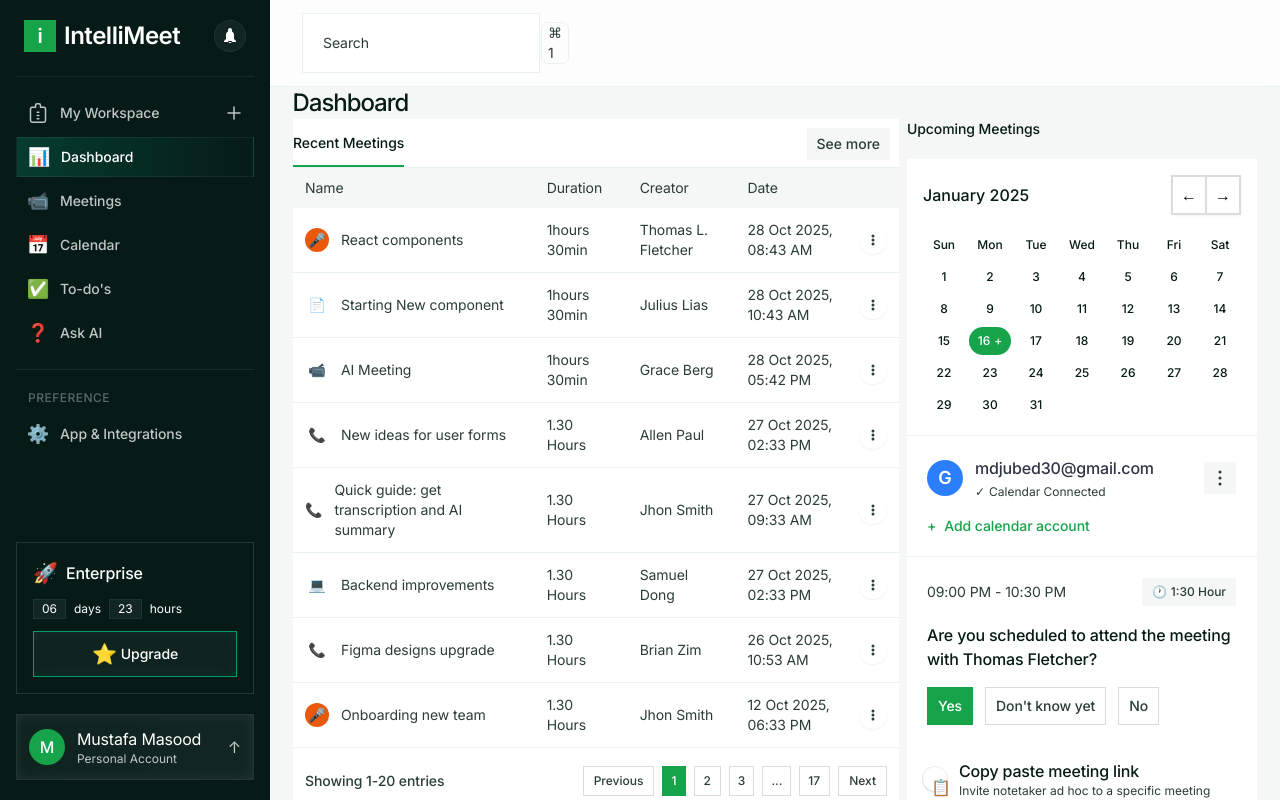
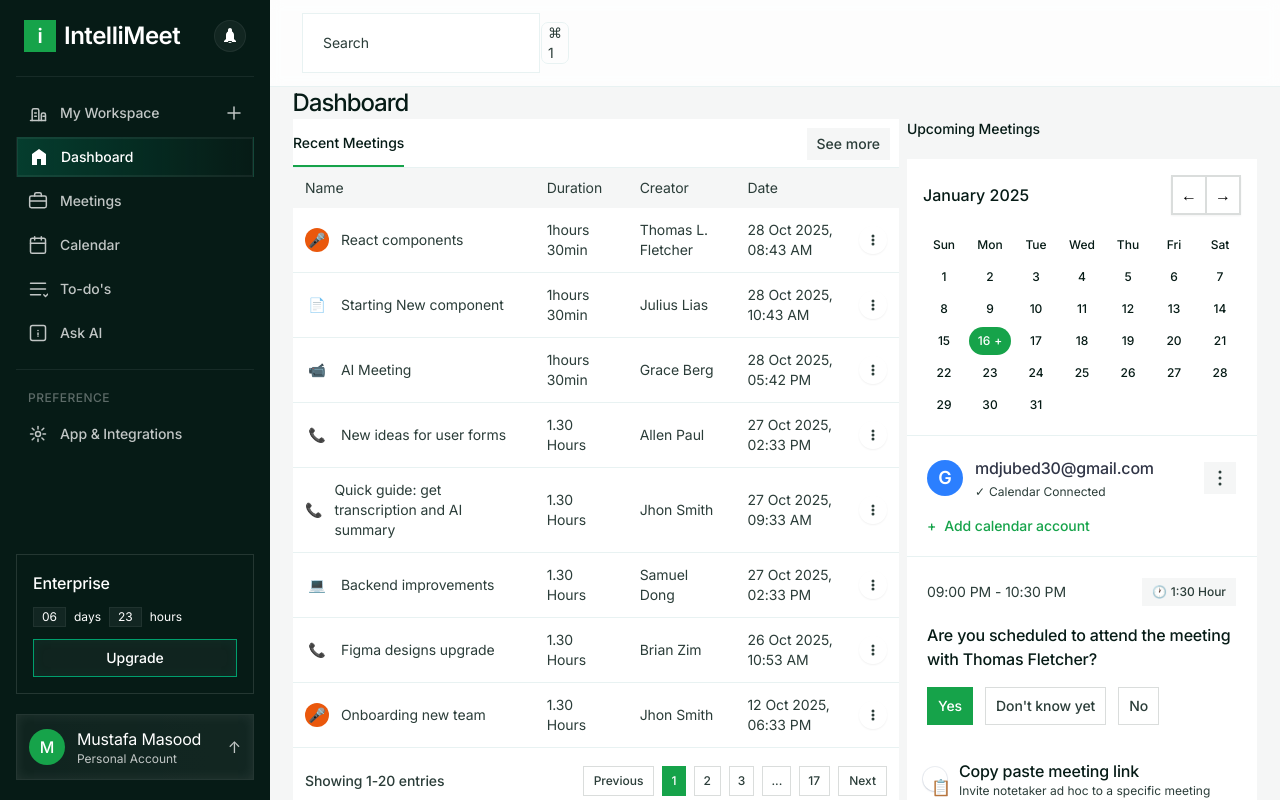
Before and after one commit to mustafa-masood/IntelliMeetPro, a React (Vite) app in the folder IntelliMeet.Frontend/: page / in a window 1280 px wide. Built offline with nearby package versions, Linux system fonts and the light colour scheme.

Commit message:
Update Sidebar.tsx

```diff
--- a/IntelliMeet.Frontend/src/components/Sidebar.tsx
+++ b/IntelliMeet.Frontend/src/components/Sidebar.tsx
@@ -2,9 +2,9 @@ import React from 'react';
 import { Link, useLocation } from 'react-router-dom';
 
 interface NavItem {
-  icon: string;
   label: string;
   path: string;
+  iconType: 'dashboard' | 'meetings' | 'calendar' | 'todos' | 'ask-ai';
 }
 
 interface SidebarProps {
@@ -12,6 +12,77 @@ interface SidebarProps {
   userEmail?: string;
   userAvatar?: string;
 }
+
+// Icon Components
+const DashboardIcon: React.FC<{ isActive: boolean }> = ({ isActive }) => (
+  <svg width="20" height="20" viewBox="0 0 20 20" fill="none">
+    {isActive ? (
+      <path d="M10 2L3 7V18H8V12H12V18H17V7L10 2Z" fill="white" />
+    ) : (
+      <path d="M10 2L3 7V18H8V12H12V18H17V7L10 2Z" stroke="#c1c6c5" strokeWidth="1.5" strokeLinecap="round" strokeLinejoin="round" fill="none" />
+    )}
+  </svg>
+);
+
+const MeetingsIcon: React.FC<{ isActive: boolean }> = ({ isActive }) => (
+  <svg width="20" height="20" viewBox="0 0 20 20" fill="none">
+    <path d="M18.3333 6.66667C18.3333 5.74619 17.5871 5 16.6667 5H3.33333C2.41286 5 1.66667 5.74619 1.66667 6.66667V15C1.66667 15.9205 2.41286 16.6667 3.33333 16.6667H16.6667C17.5871 16.6667 18.3333 15.9205 18.3333 15V6.66667Z" stroke={isActive ? 'white' : '#c1c6c5'} strokeWidth="1.5" strokeLinecap="round" strokeLinejoin="round" />
+    <path d="M1.66667 10H18.3333" stroke={isActive ? 'white' : '#c1c6c5'} strokeWidth="1.5" strokeLinecap="round" strokeLinejoin="round" />
+    <path d="M6.66667 5V3.33333C6.66667 2.41286 7.41286 1.66667 8.33333 1.66667H11.6667C12.5871 1.66667 13.3333 2.41286 13.3333 3.33333V5" stroke={isActive ? 'white' : '#c1c6c5'} strokeWidth="1.5" strokeLinecap="round" strokeLinejoin="round" />
+  </svg>
+);
+
+const CalendarIcon: React.FC<{ isActive: boolean }> = ({ isActive }) => (
+  <svg width="20" height="20" viewBox="0 0 20 20" fill="none">
+    <path d="M15.8333 3.33333H4.16667C3.24619 3.33333 2.5 4.07952 2.5 5V16.6667C2.5 17.5871 3.24619 18.3333 4.16667 18.3333H15.8333C16.7538 18.3333 17.5 17.5871 17.5 16.6667V5C17.5 4.07952 16.7538 3.33333 15.8333 3.33333Z" stroke={isActive ? 'white' : '#c1c6c5'} strokeWidth="1.5" strokeLinecap="round" strokeLinejoin="round" />
+    <path d="M13.3333 1.66667V5" stroke={isActive ? 'white' : '#c1c6c5'} strokeWidth="1.5" strokeLinecap="round" strokeLinejoin="round" />
+    <path d="M6.66667 1.66667V5" stroke={isActive ? 'white' : '#c1c6c5'} strokeWidth="1.5" strokeLinecap="round" strokeLinejoin="round" />
+    <path d="M2.5 8.33333H17.5" stroke={isActive ? 'white' : '#c1c6c5'} strokeWidth="1.5" strokeLinecap="round" strokeLinejoin="round" />
+  </svg>
+);
+
+const TodosIcon: React.FC<{ isActive: boolean }> = ({ isActive }) => (
+  <svg width="20" height="20" viewBox="0 0 20 20" fill="none">
+    <path d="M2.5 4.16667H17.5" stroke={isActive ? 'white' : '#c1c6c5'} strokeWidth="1.5" strokeLinecap="round" strokeLinejoin="round" />
+    <path d="M2.5 10H17.5" stroke={isActive ? 'white' : '#c1c6c5'} strokeWidth="1.5" strokeLinecap="round" strokeLinejoin="round" />
+    <path d="M2.5 15.8333H12.5" stroke={isActive ? 'white' : '#c1c6c5'} strokeWidth="1.5" strokeLinecap="round" strokeLinejoin="round" />
+    <path d="M15.8333 15.8333L17.5 17.5L20 15" stroke={isActive ? 'white' : '#c1c6c5'} strokeWidth="1.5" strokeLinecap="round" strokeLinejoin="round" />
+  </svg>
+);
+
+const AskAIIcon: React.FC<{ isActive: boolean }> = ({ isActive }) => (
+  <svg width="20" height="20" viewBox="0 0 20 20" fill="none">
+    <rect x="2.5" y="2.5" width="15" height="15" rx="2" stroke={isActive ? 'white' : '#c1c6c5'} strokeWidth="1.5" strokeLinecap="round" strokeLinejoin="round" />
+    <path d="M10 6.66667C10.4602 6.66667 10.8333 7.03976 10.8333 7.5C10.8333 7.96024 10.4602 8.33333 10 8.33333C9.53976 8.33333 9.16667 7.96024 9.16667 7.5C9.16667 7.03976 9.53976 6.66667 10 6.66667Z" fill={isActive ? 'white' : '#c1c6c5'} />
+    <path d="M10 11.6667V10" stroke={isActive ? 'white' : '#c1c6c5'} strokeWidth="1.5" strokeLinecap="round" strokeLinejoin="round" />
+    <path d="M10 13.3333H10.0083" stroke={isActive ? 'white' : '#c1c6c5'} strokeWidth="1.5" strokeLinecap="round" strokeLinejoin="round" />
+  </svg>
+);
+
+const BuildingIcon: React.FC<{ isActive: boolean }> = ({ isActive }) => (
+  <svg width="20" height="20" viewBox="0 0 20 20" fill="none">
+    <path d="M2.5 17.5H17.5" stroke={isActive ? 'white' : '#c1c6c5'} strokeWidth="1.5" strokeLinecap="round" strokeLinejoin="round" />
+    <path d="M4.16667 17.5V7.5C4.16667 6.57953 4.91286 5.83333 5.83333 5.83333H9.16667C10.0871 5.83333 10.8333 6.57953 10.8333 7.5V17.5" stroke={isActive ? 'white' : '#c1c6c5'} strokeWidth="1.5" strokeLinecap="round" strokeLinejoin="round" />
+    <path d="M13.3333 17.5V11.6667C13.3333 10.7462 14.0795 10 15 10H15.8333C16.7538 10 17.5 10.7462 17.5 11.6667V17.5" stroke={isActive ? 'white' : '#c1c6c5'} strokeWidth="1.5" strokeLinecap="round" strokeLinejoin="round" />
+    <path d="M6.66667 10H8.33333" stroke={isActive ? 'white' : '#c1c6c5'} strokeWidth="1.5" strokeLinecap="round" strokeLinejoin="round" />
+    <path d="M6.66667 13.3333H8.33333" stroke={isActive ? 'white' : '#c1c6c5'} strokeWidth="1.5" strokeLinecap="round" strokeLinejoin="round" />
+    <path d="M15 13.3333H16.6667" stroke={isActive ? 'white' : '#c1c6c5'} strokeWidth="1.5" strokeLinecap="round" strokeLinejoin="round" />
+  </svg>
+);
+
+const SettingsIcon: React.FC<{ isActive: boolean }> = ({ isActive }) => (
+  <svg width="20" height="20" viewBox="0 0 20 20" fill="none">
+    <circle cx="10" cy="10" r="2.5" stroke={isActive ? 'white' : '#c1c6c5'} strokeWidth="1.5" strokeLinecap="round" strokeLinejoin="round" />
+    <path d="M10 2.5V5" stroke={isActive ? 'white' : '#c1c6c5'} strokeWidth="1.5" strokeLinecap="round" strokeLinejoin="round" />
+    <path d="M10 15V17.5" stroke={isActive ? 'white' : '#c1c6c5'} strokeWidth="1.5" strokeLinecap="round" strokeLinejoin="round" />
+    <path d="M4.22656 4.22656L6.06656 6.06656" stroke={isActive ? 'white' : '#c1c6c5'} strokeWidth="1.5" strokeLinecap="round" strokeLinejoin="round" />
+    <path d="M13.9333 13.9333L15.7733 15.7733" stroke={isActive ? 'white' : '#c1c6c5'} strokeWidth="1.5" strokeLinecap="round" strokeLinejoin="round" />
+    <path d="M2.5 10H5" stroke={isActive ? 'white' : '#c1c6c5'} strokeWidth="1.5" strokeLinecap="round" strokeLinejoin="round" />
+    <path d="M15 10H17.5" stroke={isActive ? 'white' : '#c1c6c5'} strokeWidth="1.5" strokeLinecap="round" strokeLinejoin="round" />
+    <path d="M4.22656 15.7733L6.06656 13.9333" stroke={isActive ? 'white' : '#c1c6c5'} strokeWidth="1.5" strokeLinecap="round" strokeLinejoin="round" />
+    <path d="M13.9333 6.06656L15.7733 4.22656" stroke={isActive ? 'white' : '#c1c6c5'} strokeWidth="1.5" strokeLinecap="round" strokeLinejoin="round" />
+  </svg>
+);
 
 const Sidebar: React.FC<SidebarProps> = ({
   userName = 'Mustafa Masood',
@@ -21,12 +92,29 @@ const Sidebar: React.FC<SidebarProps> = ({
   const location = useLocation();
 
   const navItems: NavItem[] = [
-    { icon: '📊', label: 'Dashboard', path: '/' },
-    { icon: '📹', label: 'Meetings', path: '/meetings' },
-    { icon: '📅', label: 'Calendar', path: '/calendar' },
-    { icon: '✅', label: "To-do's", path: '/todos' },
-    { icon: '❓', label: 'Ask AI', path: '/ask-ai' },
+    { label: 'Dashboard', path: '/', iconType: 'dashboard' },
+    { label: 'Meetings', path: '/meetings', iconType: 'meetings' },
+    { label: 'Calendar', path: '/calendar', iconType: 'calendar' },
+    { label: "To-do's", path: '/todos', iconType: 'todos' },
+    { label: 'Ask AI', path: '/ask-ai', iconType: 'ask-ai' },
   ];
+
+  const renderIcon = (iconType: string, isActive: boolean) => {
+    switch (iconType) {
+      case 'dashboard':
+        return <DashboardIcon isActive={isActive} />;
+      case 'meetings':
+        return <MeetingsIcon isActive={isActive} />;
+      case 'calendar':
+        return <CalendarIcon isActive={isActive} />;
+      case 'todos':
+        return <TodosIcon isActive={isActive} />;
+      case 'ask-ai':
+        return <AskAIIcon isActive={isActive} />;
+      default:
+        return null;
+    }
+  };
 
   return (
     <div className="w-[270px] bg-neutral-900 flex flex-col h-screen fixed left-0 top-0 z-[1000]">
@@ -53,12 +141,7 @@ const Sidebar: React.FC<SidebarProps> = ({
               : 'hover:bg-white/5'
               }`}
           >
-            <svg width="20" height="20" viewBox="0 0 20 20" fill="none">
-              <path d="M2.5 5.83333C2.5 4.91286 3.24619 4.16667 4.16667 4.16667H7.5V2.5C7.5 1.57953 8.24619 0.833333 9.16667 0.833333H10.8333C11.7538 0.833333 12.5 1.57953 12.5 2.5V4.16667H15.8333C16.7538 4.16667 17.5 4.91286 17.5 5.83333V17.5C17.5 18.4205 16.7538 19.1667 15.8333 19.1667H4.16667C3.24619 19.1667 2.5 18.4205 2.5 17.5V5.83333Z" stroke={location.pathname === '/my-workspace' ? 'white' : '#c1c6c5'} strokeWidth="1.5" strokeLinecap="round" strokeLinejoin="round" />
-              <path d="M9.16667 9.16667H10.8333" stroke={location.pathname === '/my-workspace' ? 'white' : '#c1c6c5'} strokeWidth="1.5" strokeLinecap="round" strokeLinejoin="round" />
-              <path d="M9.16667 12.5H10.8333" stroke={location.pathname === '/my-workspace' ? 'white' : '#c1c6c5'} strokeWidth="1.5" strokeLinecap="round" strokeLinejoin="round" />
-              <path d="M9.16667 15.8333H10.8333" stroke={location.pathname === '/my-workspace' ? 'white' : '#c1c6c5'} strokeWidth="1.5" strokeLinecap="round" strokeLinejoin="round" />
-            </svg>
+            <BuildingIcon isActive={location.pathname === '/my-workspace'} />
             <span className={`flex-1 font-inter font-medium text-sm tracking-[-0.084px] ${location.pathname === '/my-workspace' ? 'text-white' : 'text-neutral-300'
               }`}>My Workspace</span>
             <svg width="16" height="16" viewBox="0 0 16 16" fill="none">
@@ -72,14 +155,19 @@ const Sidebar: React.FC<SidebarProps> = ({
               <Link
                 key={index}
                 to={item.path}
-                className={`flex items-center gap-3 h-10 px-3 rounded-8 cursor-pointer transition-colors no-underline text-inherit ${isActive
+                className={`flex items-center gap-3 h-10 px-3 rounded-8 cursor-pointer transition-colors no-underline text-inherit relative ${isActive
                   ? 'bg-gradient-to-r from-[rgba(0,168,121,0.24)] to-transparent border border-white/6'
                   : 'hover:bg-white/5'
                   }`}
               >
-                <div className="w-5 h-5 flex items-center justify-center text-lg">{item.icon}</div>
-                <span className={`flex-1 font-inter font-medium text-sm tracking-[-0.084px] ${isActive ? 'text-text-white' : 'text-neutral-300'
+                <div className="w-5 h-5 flex items-center justify-center">
+                  {renderIcon(item.iconType, isActive)}
+                </div>
+                <span className={`flex-1 font-inter font-medium text-sm tracking-[-0.084px] ${isActive ? 'text-white' : 'text-neutral-300'
                   }`}>{item.label}</span>
+                {isActive && (
+                  <div className="absolute inset-0 pointer-events-none shadow-[inset_0px_0px_0px_1px_rgba(255,255,255,0.06)] rounded-8" />
+                )}
               </Link>
             );
           })}
@@ -96,8 +184,10 @@ const Sidebar: React.FC<SidebarProps> = ({
               : 'hover:bg-white/5'
               }`}
           >
-            <div className="w-5 h-5 flex items-center justify-center text-lg">⚙️</div>
-            <span className={`flex-1 font-inter font-medium text-sm tracking-[-0.084px] ${location.pathname === '/app-integrations' ? 'text-text-white' : 'text-neutral-300'
+            <div className="w-5 h-5 flex items-center justify-center">
+              <SettingsIcon isActive={location.pathname === '/app-integrations'} />
+            </div>
+            <span className={`flex-1 font-inter font-medium text-sm tracking-[-0.084px] ${location.pathname === '/app-integrations' ? 'text-white' : 'text-neutral-300'
               }`}>App & Integrations</span>
           </Link>
         </div>
@@ -105,7 +195,7 @@ const Sidebar: React.FC<SidebarProps> = ({
 
       <div className="bg-transparent border border-white/12 rounded-12 p-4 flex flex-col gap-3 mx-4">
         <div className="flex items-center gap-2">
-          <div className="text-xl">🚀</div>
+          {/* <div className="text-xl">🚀</div> */}
           <span className="font-inter font-medium text-base text-text-white tracking-[-0.176px] leading-6">Enterprise</span>
         </div>
         <div className="flex items-center gap-2 font-inter font-normal text-xs text-text-white leading-4">
@@ -115,7 +205,7 @@ const Sidebar: React.FC<SidebarProps> = ({
           <span>hours</span>
         </div>
         <button className="border border-[#009f6d] rounded-8 bg-gradient-to-b from-[rgba(0,159,109,0)] to-[rgba(0,159,109,0.05)] bg-gradient-to-r from-white/4 to-white/4 p-2 w-full flex items-center justify-center gap-1 cursor-pointer shadow-[inset_0px_0px_12px_0px_rgba(0,159,109,0.08)] transition-opacity hover:opacity-90">
-          <span className="text-xl">⭐</span>
+          {/* <span className="text-xl">⭐</span> */}
           <span className="font-inter font-medium text-sm text-text-white tracking-[-0.084px]">Upgrade</span>
         </button>
       </div>
```
